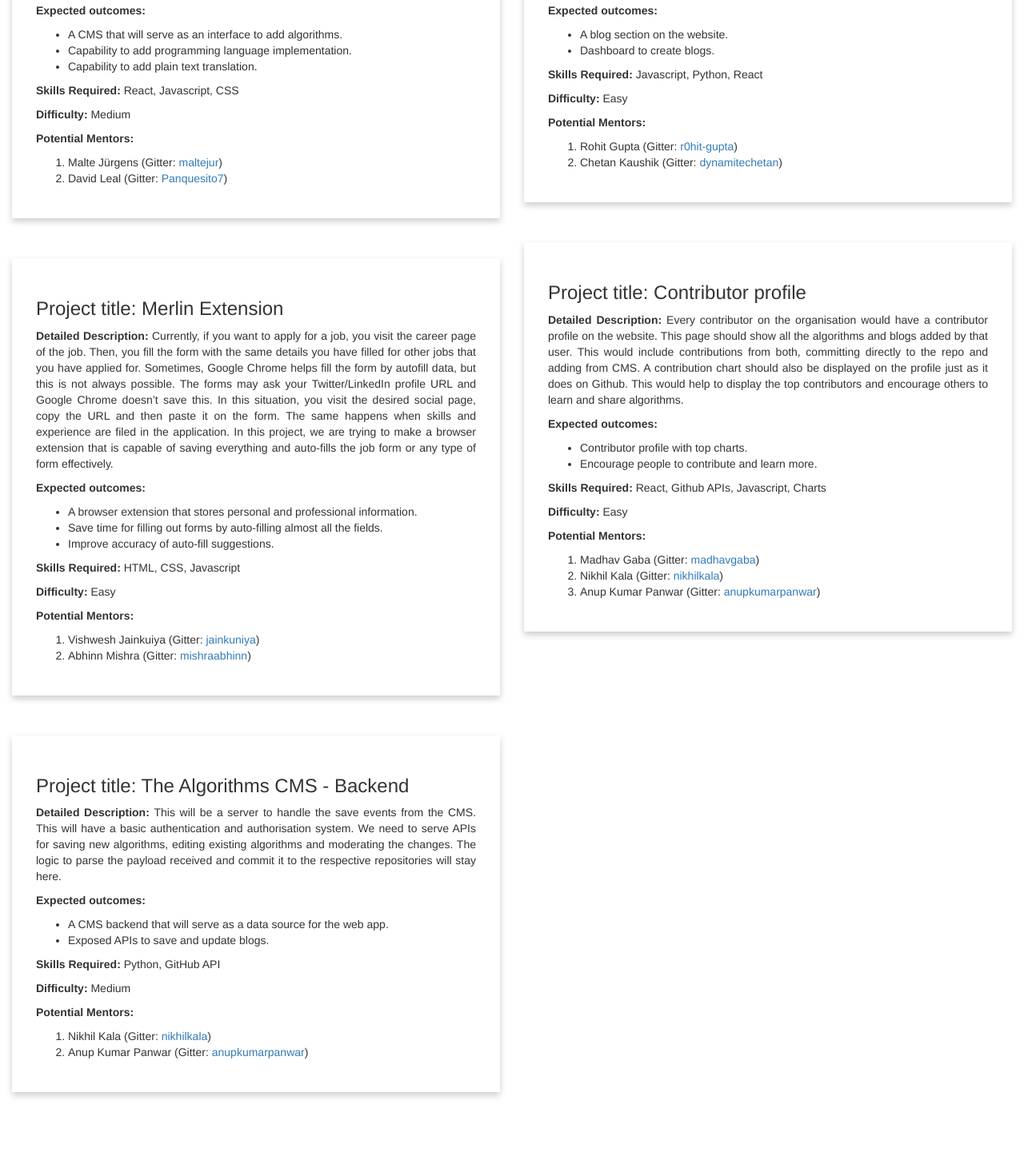
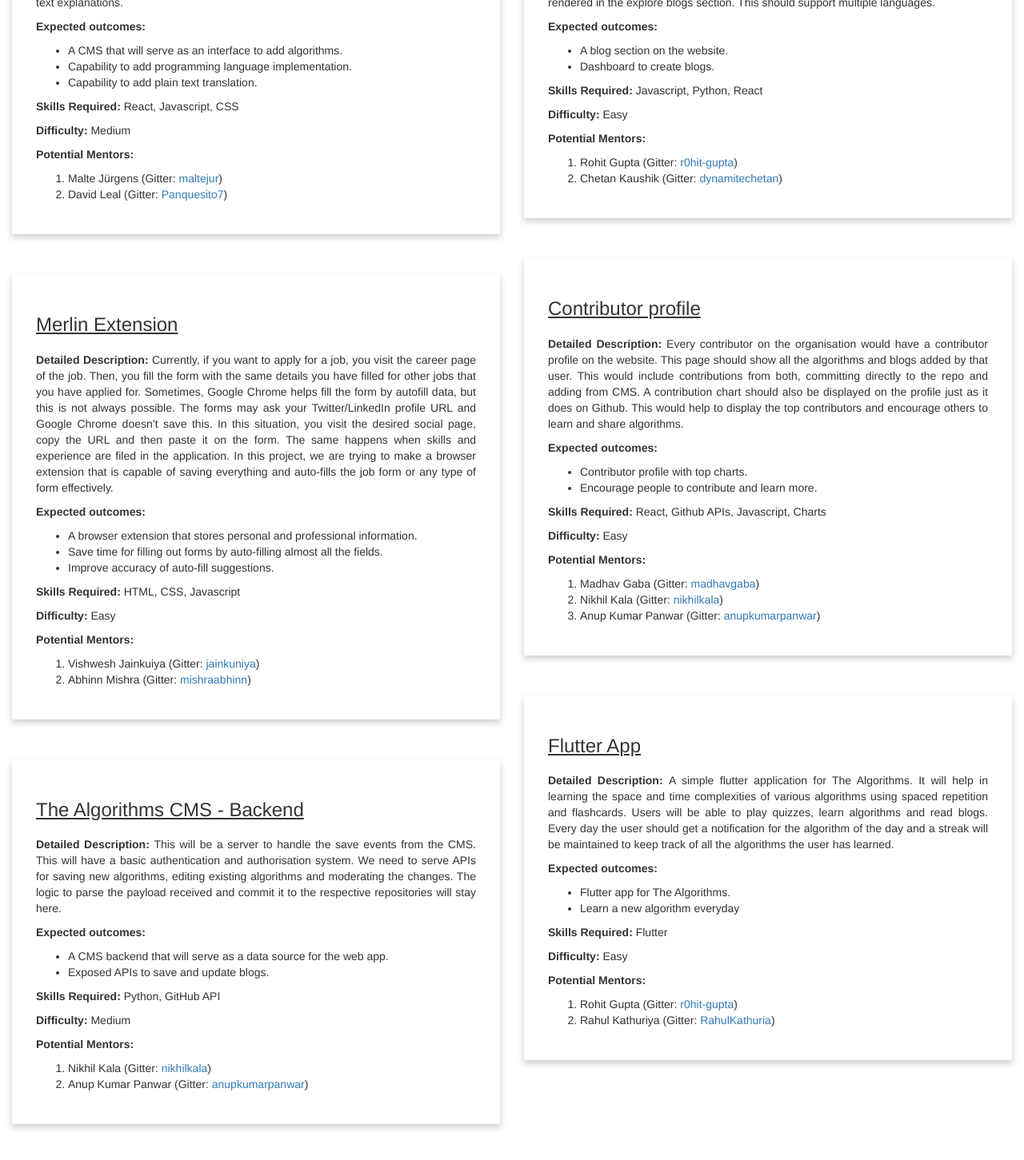
Before and after one commit to TheAlgorithms/TheAlgorithms.github.io, a plain HTML site: page ideas.html in a window 1280 px wide. Shown: the part 957-2408 px from the top of the page at 80% size. Before the commit the page ends 2373 px from the top, so only its background shows below. Drawn offline with nearby package versions, Linux system fonts and the light colour scheme.

Commit message:
added idea - flutter app

```diff
--- a/ideas.html
+++ b/ideas.html
@@ -29,15 +29,19 @@
   box-shadow: 0 8px 16px 0 rgba(0,0,0,0.2);
 }
 
+.header{
+    background: #3a4952;
+  color: white;
+}
+h3 {
+    padding-bottom: 10px;
+}
 
 
     </style>
 </head>
 <body>
-  <div class="row" style="
-  background: #3a4952;
-  color: white;
-">
+  <div class="row header">
     <div class="col-sm-1">
       <img src="https://avatars.githubusercontent.com/u/20487725?s=200&v=4" width="130">
     </div>
@@ -52,7 +56,7 @@
     <div class="row">
         <div class="col-sm-6">
             <div class="idea">
-                <h3>Project title: Webapp for learning algorithms</h3>
+                <h3><u>Webapp for learning algorithms</u></h3>
                 <p>
                     <b>Detailed Description: </b> We have a lot of algorithms in 20+ programming languages in our GitHub
                     repositories, but they are not properly organised and discoverability is not good. For a beginner,
@@ -90,7 +94,7 @@
 
 
             <div class="idea">
-                <h3>Project title: The Algorithms CMS - Frontend</h3>
+                <h3><u>The Algorithms CMS - Frontend</u></h3>
                 <p>
                     <b>Detailed Description: </b> Currently, the user has to clone a repository and then commit new
                     files on it to add a new algorithm. For someone who is not familiar with git but is well-versed in
@@ -121,7 +125,7 @@
             </div>
 
             <div class="idea">
-                <h3>Project title: Merlin Extension</h3>
+                <h3><u>Merlin Extension</u></h3>
                 <p>
                     <b>Detailed Description: </b> Currently, if you want to apply for a job, you visit the career page
                     of the job. Then, you fill the form with the same details you have filled for other jobs that you
@@ -157,7 +161,7 @@
 
 
             <div class="idea">
-                <h3>Project title: The Algorithms CMS - Backend</h3>
+                <h3><u>The Algorithms CMS - Backend</u></h3>
                 <p>
                     <b>Detailed Description: </b> This will be a server to handle the save events from the CMS. This
                     will have a basic authentication and authorisation system. We need to serve APIs for saving new
@@ -193,7 +197,7 @@
         <div class="col-sm-6">
 
             <div class="idea">
-                <h3>Project title: Algorithms Keeper</h3>
+                <h3><u>Algorithms Keeper</u></h3>
                 <p>
                     <b>Detailed Description: </b> Algorithms Keeper is an automated pull request reviewing bot. It
                     already automates the initial review of Python pull requests; therefore, this project will extend
@@ -234,7 +238,7 @@
 
 
             <div class="idea">
-                <h3>Project title: Blog dashboard</h3>
+                <h3><u>Blog dashboard</u></h3>
                 <p>
                     <b>Detailed Description: </b> Apart from algorithms, the web app will have a section for technical
                     blogs mostly related to algorithms and scalability. We want to create a dashboard where the user can
@@ -267,7 +271,7 @@
 
 
             <div class="idea">
-                <h3>Project title: Contributor profile</h3>
+                <h3><u>Contributor profile</u></h3>
                 <p>
                     <b>Detailed Description: </b> Every contributor on the organisation would have a contributor profile
                     on the website. This page should show all the algorithms and blogs added by that user. This would
@@ -298,6 +302,32 @@
                 </p>
             </div>
 
+            <div class="idea">
+                <h3><u>Flutter App</u></h3>
+                <p>
+                    <b>Detailed Description: </b> A simple flutter application for The Algorithms. It will help in learning the space and time complexities of various algorithms using spaced repetition and flashcards. Users will be able to play quizzes, learn algorithms and read blogs. Every day the user should get a notification for the algorithm of the day and a streak will be maintained to keep track of all the algorithms the user has learned.
+                </p>
+                <p>
+                    <b>Expected outcomes: </b>
+                <ul>
+                    <li>Flutter app for The Algorithms.</li>
+                    <li>Learn a new algorithm everyday</li>
+                </ul>
+                </p>
+                <p>
+                    <b>Skills Required: </b> Flutter
+                </p>
+                <p>
+                    <b>Difficulty: </b> Easy
+                </p>
+                <p>
+                    <b>Potential Mentors: </b>
+                <ol>
+                    <li>Rohit Gupta (Gitter: <a href="https://gitter.im/r0hit-gupta">r0hit-gupta</a>)</li>
+                    <li>Rahul Kathuriya (Gitter: <a href="https://gitter.im/RahulKathuria">RahulKathuria</a>)</li>
+                </ol>
+                </p>
+            </div>
 
         </div>
     </div>
```
